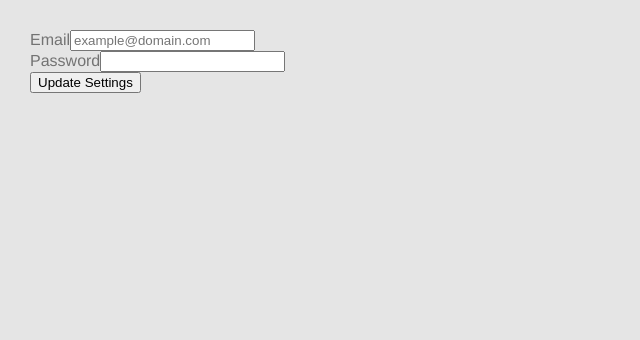
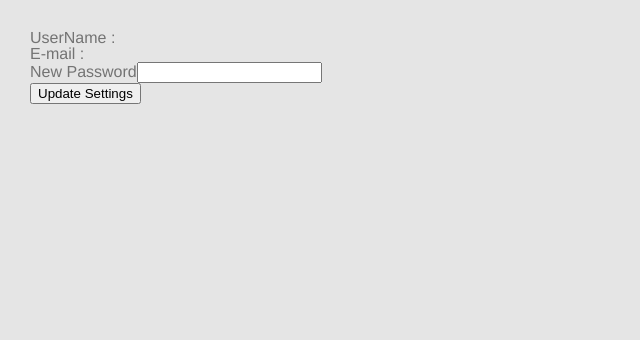
Before and after one commit to Rashe/tnttry, a CodeIgniter app: page /tnttry/index.php/user_settings/index in a window 1280 px wide. Shown: the part 105-445 px from the top of the page, without its empty margins (0-640 px from the left). Run offline with CodeIgniter, Linux system fonts and the light colour scheme; data that the repository does not hold is empty.

Commit message:
Update settintgs NOT DONE YET

```diff
--- a/application/views/pages/user_settings.php
+++ b/application/views/pages/user_settings.php
@@ -1,19 +1,15 @@
 <?php
+
+echo '<label>UserName :</label><div class="username">' . $username . '</div>';
+echo '<label>E-mail :</label><div class="email">' . $email . '</div>';
 echo '<div id="validationErrors">' . validation_errors() . '</div>' .
 
+
+
+
     form_open('user_settings') .
-
     form_fieldset() .
-    form_label('Email', 'email') .
-    form_input(array(
-        'name' => 'email',
-        'type' => 'email',
-        'placeholder' => 'example@domain.com'
-    )) .
-    form_fieldset_close() .
-
-    form_fieldset() .
-    form_label('Password', 'password') .
+    form_label('New Password', 'password') .
     form_input(array(
         'name' => 'password'
     )) .
```
Also changed, not shown: application/controllers/user_settings.php (+11 -1 lines), application/models/userinfo_model.php (added, +35 -0 lines).
